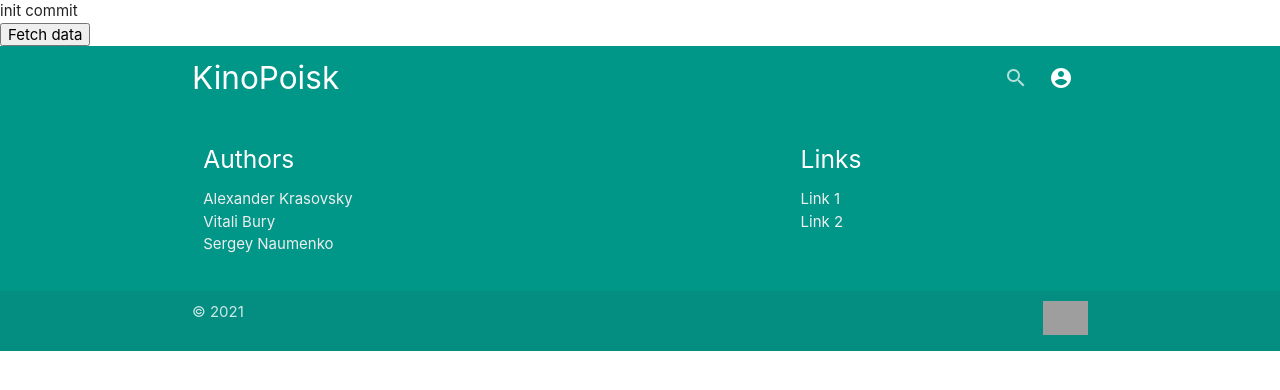
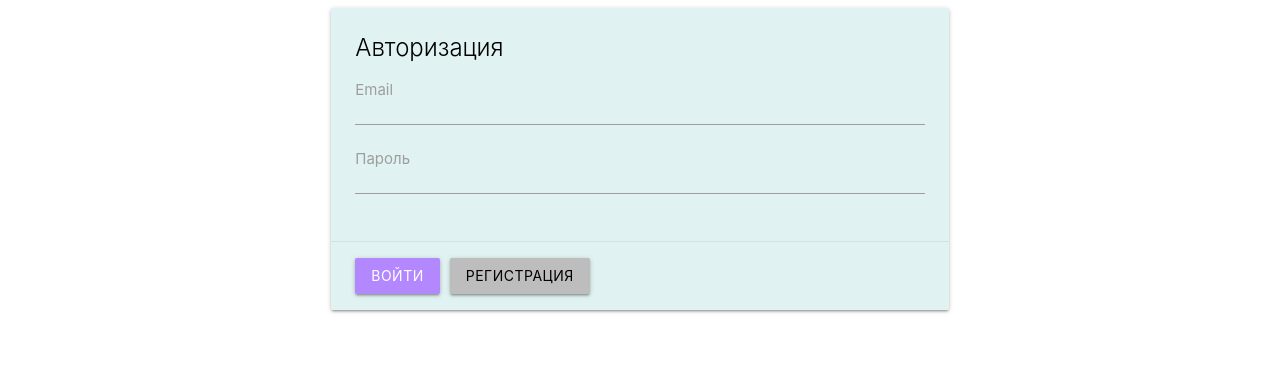
Before and after one commit to SergeyNaumenko/rsclone, a React (Create React App) app in the folder client/: page / in a window 1280 px wide. Shown: the top 390 px of the page. Built offline with nearby package versions, Linux system fonts and the light colour scheme; grey boxes are pictures that could not be loaded.

Commit message:
feat: init AuthPage and create react-router

```diff
--- a/client/package.json
+++ b/client/package.json
@@ -10,8 +10,10 @@
     "@types/node": "^12.19.11",
     "@types/react": "^16.14.2",
     "@types/react-dom": "^16.9.10",
+    "@types/react-router-dom": "^5.1.7",
     "react": "^17.0.1",
     "react-dom": "^17.0.1",
+    "react-router-dom": "^5.2.0",
     "react-scripts": "4.0.1",
     "typescript": "^4.1.3",
     "web-vitals": "^0.2.4"
--- a/client/src/App.tsx
+++ b/client/src/App.tsx
@@ -1,32 +1,60 @@
 import React from 'react';
+import {
+  Route,
+  Switch,
+  Redirect,
+  BrowserRouter
+} from "react-router-dom"
 import { Header } from './components/header.commponent';
 import { Footer } from './components/footer.component';
+import  AuthPage  from './pages/AuthPage';
 
-const App: React.FC = () => {
 
-  const clickHandler = async() => {
-    const res = await fetch('http://localhost:5000/api/auth/reg',{
-        method: 'POST',
-        headers: {
-            'Content-Type': 'application/json'
-        },
-        body: JSON.stringify({login: 'sos',password: '1444444'})
-    });
-    const data = await res.json();
-    console.log(data);
-    return data;
+class App extends React.Component {
+  state = {
+    isAuth : false,
   }
 
-  return (
-    <div className="App">
-      <header className="App-header">
-        init commit
-      </header>
-      <button onClick={clickHandler}>Fetch data</button>
-      <Header/>
-      <Footer/>
-    </div>
-  );
+
+
+  getIsAuth(isAuth:boolean){
+    if (isAuth) {
+      return (
+        <Switch>
+          <Route path="/homepage" exact>
+            <header className="App-header">
+            init commit
+            </header>
+            <Header/>
+            <Footer/>
+          </Route>
+          <Redirect to="/homepage" />
+        </Switch>
+      )
+    }
+
+    return (
+      <Switch>
+        <Route path="/" exact>
+          <AuthPage />
+        </Route>
+        <Redirect to="/" />
+      </Switch>
+    )
+  }
+
+  render(){
+    const { isAuth } = this.state;
+
+
+    return (
+      <BrowserRouter>
+        <div className="App">
+          {this.getIsAuth(isAuth)}
+        </div>
+      </BrowserRouter>
+    );
+  }
 };
 
 export default App;
--- /dev/null
+++ b/client/src/pages/AuthPage.tsx
@@ -0,0 +1,81 @@
+import React from 'react';
+
+
+
+
+export default class AuthPage extends React.Component{
+    state = {
+        email:'',
+        password:''
+    }
+    baseUrl = 'http://localhost:5000'
+
+    clickHandler = async(e: React.MouseEvent<HTMLButtonElement, MouseEvent>,url:string) => {
+        console.log(this.state.email);
+        console.log(this.state.password);
+        e.preventDefault();
+        const res = await fetch(url,{
+            method: 'POST',
+            headers: {
+                'Content-Type': 'application/json'
+            },
+            body: JSON.stringify({login: this.state.email,password: this.state.password})
+        });
+        const data = await res.json();
+        console.log(data);
+        return data;
+    }
+    render(){
+      return (
+        <div className="row">
+          <div className="col s6 offset-s3">
+            <div className="card teal lighten-5">
+              <div className="card-content black-text">
+                <span className="card-title">Авторизация</span>
+                <div>
+                  <div className="input-field">
+                    <input
+                      id="email"
+                      type="text"
+                      name="email"
+                      className="yellow-input"
+                      onChange={(e: React.ChangeEvent<HTMLInputElement>) => this.setState({email:e.target.value})}
+                    />
+                    <label htmlFor="email">Email</label>
+                  </div>
+
+                  <div className="input-field">
+                    <input
+                      id="password"
+                      type="password"
+                      name="password"
+                      className="validate"
+                      onChange={(e: React.ChangeEvent<HTMLInputElement>) => this.setState({password:e.target.value})}
+                    />
+                    <label htmlFor="password">Пароль</label>
+                  </div>
+
+                </div>
+              </div>
+              <div className="card-action">
+                <button
+                  className="btn deep-purple accent-1"
+                  style={{marginRight: 10}}
+                  onClick={(e: React.MouseEvent<HTMLButtonElement, MouseEvent>) => this.clickHandler(e,`${this.baseUrl}/api/auth/login`)}
+                >
+                  Войти
+                </button>
+                <button
+                  className="btn grey lighten-1 black-text"
+                  onClick={(e: React.MouseEvent<HTMLButtonElement, MouseEvent>) => this.clickHandler(e,`${this.baseUrl}/api/auth/reg`)}
+                >
+                  Регистрация
+                </button>
+              </div>
+            </div>
+          </div>
+        </div>
+      )
+
+    }
+}
```
Also changed, not shown: 2 other files (tests, documents, lock files or other folders).
